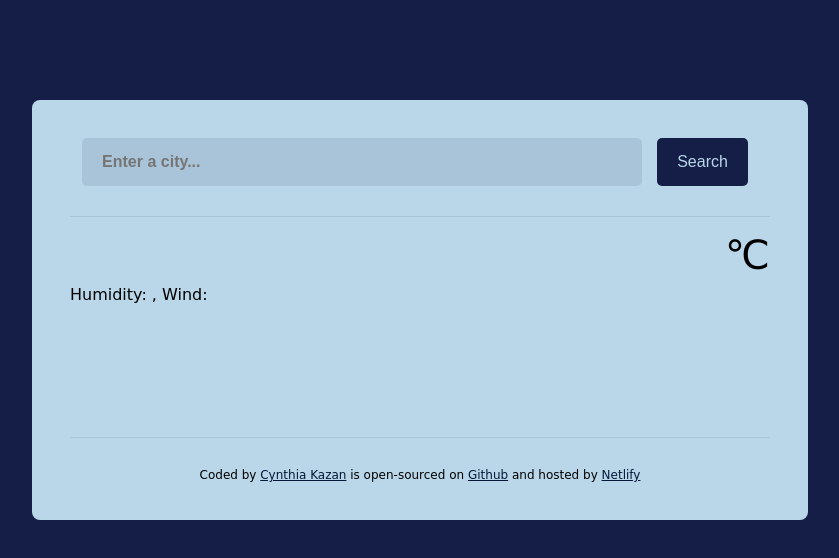
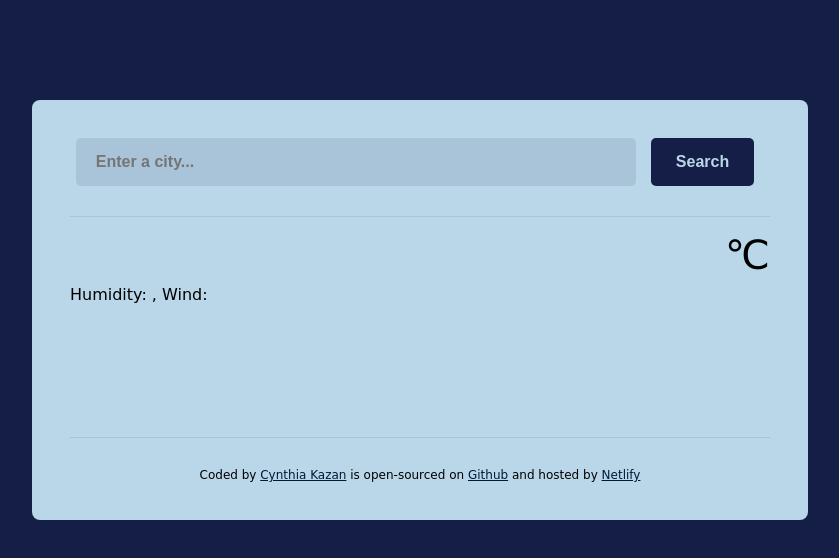
Before and after one commit to fiftyshaddygirl/Vanila-weather-forecast, a plain HTML site: page index.html in a window 1280 px wide. Shown: the whole page, without its empty margins (220-1059 px from the left). Drawn offline with nearby package versions, Linux system fonts and the light colour scheme; no server answers; a web font is replaced by a local one.

Commit message:
update CSS

```diff
--- a/src/style.css
+++ b/src/style.css
@@ -47,8 +47,9 @@ main {
   color: #bad7e9;
   border: none;
   border-radius: 5px;
-  padding: 15px 20px;
+  padding: 15px 25px;
   font-size: 16px;
+  font-weight: bold;
   margin: 0 10px auto;
   transition: all 200ms ease;
 }
@@ -56,6 +57,7 @@ main {
 .search-button:hover {
   background-color: #ff597b;
   color: #141e46;
+  font-weight: bold;
 }
 
 .temperature-data {
```
